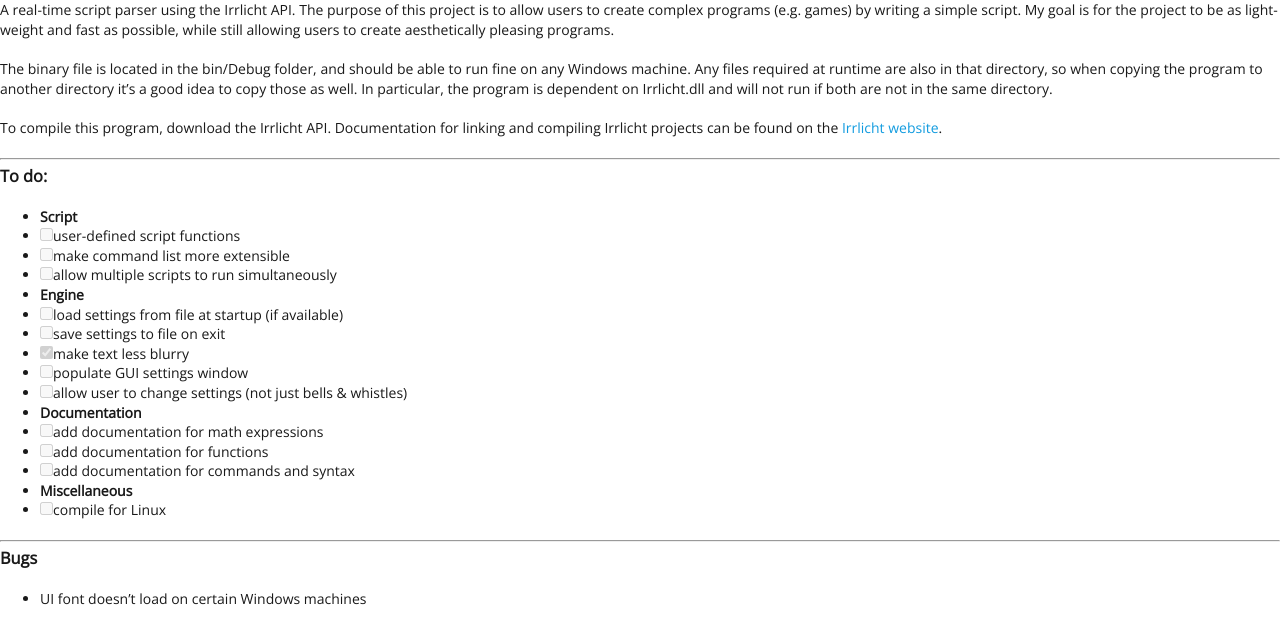
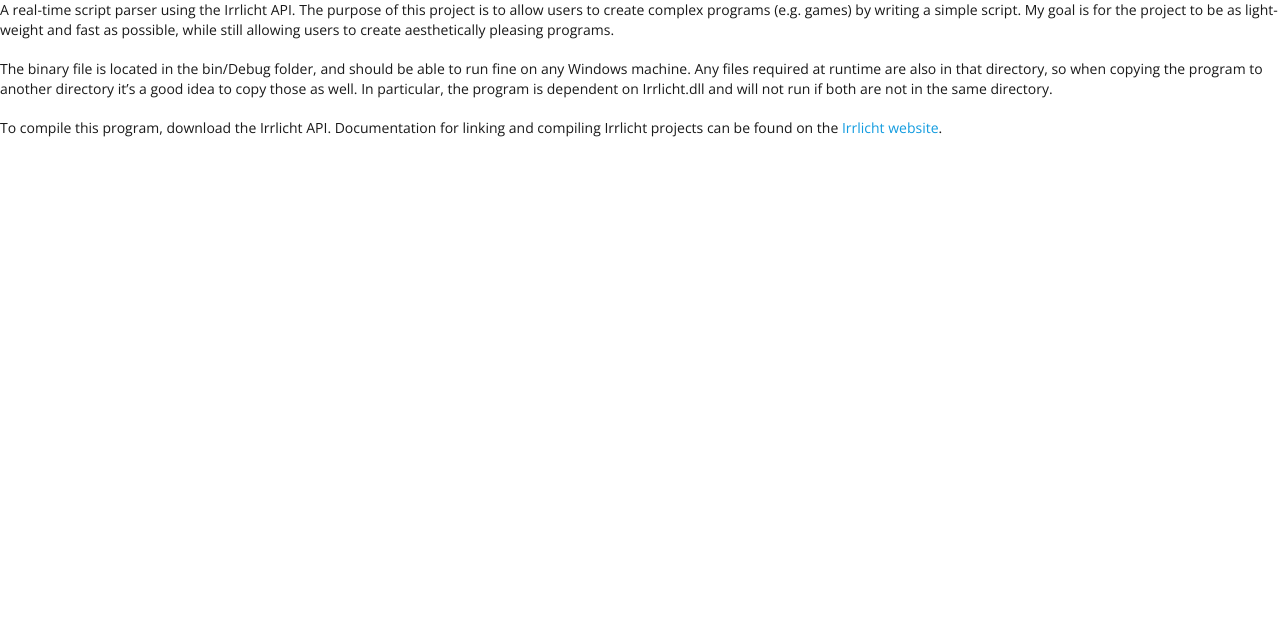
Before and after one commit to ZacharyWesterman/ZacharyWesterman.github.io, a Jekyll site: the page built from _posts/2017-01-16-project-zengine.md, in a window 1280 px wide. Shown: the top 644 px of the page. Built offline with Jekyll 4.4.1, drawn with Linux system fonts in a browser that asks for light colours.

```diff
--- a/_posts/2017-01-16-project-zengine.md
+++ b/_posts/2017-01-16-project-zengine.md
@@ -13,28 +13,3 @@
 
 To compile this program, download the Irrlicht API.
 Documentation for linking and compiling Irrlicht projects can be found on the [Irrlicht website](irrlicht.sourceforge.net "irrlicht.sourceforge.net").
-
----
-
-### To do:
-+ **Script**
- - [ ] user-defined script functions
- - [ ] make command list more extensible
- - [ ] allow multiple scripts to run simultaneously
-+ **Engine**
- - [ ] load settings from file at startup (if available)
- - [ ] save settings to file on exit
- - [x] make text less blurry
- - [ ] populate GUI settings window
- - [ ] allow user to change settings (not just bells & whistles)
-+ **Documentation**
- - [ ] add documentation for math expressions
- - [ ] add documentation for functions
- - [ ] add documentation for commands and syntax
-+ **Miscellaneous**
- - [ ] compile for Linux
-
----
-
-### Bugs
-+ UI font doesn't load on certain Windows machines
```
Also changed, not shown: other parts of _posts/2017-01-16-project-zengine.md (+1 -1 lines).
